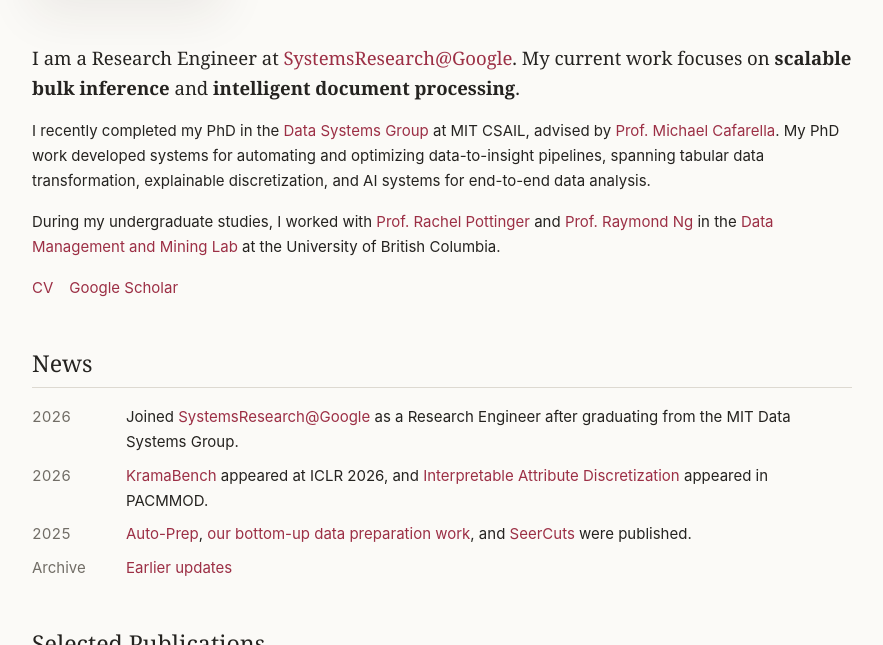
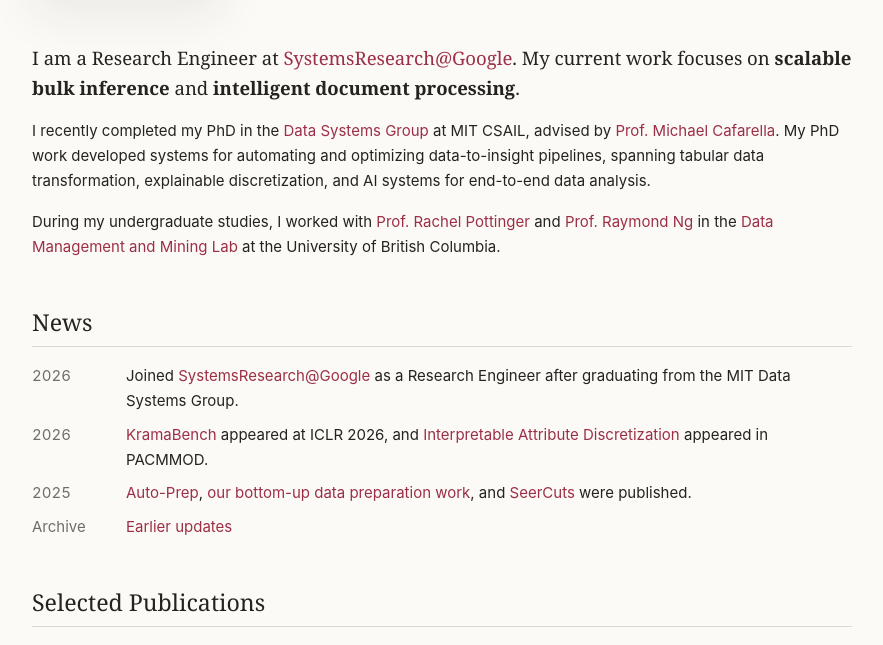
Before and after one commit to eugenielai/eugenielai.github.io, a Jekyll site: the page built from index.md, in a window 1280 px wide and 900 px high, cut to the strip 255-900 px from the top of the window. Shown: the whole strip, without its empty margins (198-1081 px from the left). Built offline with Jekyll 4.4.1, drawn with Linux system fonts in a browser that asks for light colours.

Commit message:
minor updates

```diff
--- a/index.md
+++ b/index.md
@@ -9,12 +9,6 @@ description: Eugenie Y. Lai is a Research Engineer at SystemsResearch@Google wor
 I recently completed my PhD in the [Data Systems Group](http://dsg.csail.mit.edu/) at MIT CSAIL, advised by [Prof. Michael Cafarella](https://scholar.google.com/citations?user=r1quzEkAAAAJ&hl=en). My PhD work developed systems for automating and optimizing data-to-insight pipelines, spanning tabular data transformation, explainable discretization, and AI systems for end-to-end data analysis.
 
 During my undergraduate studies, I worked with [Prof. Rachel Pottinger](https://www.cs.ubc.ca/~rap/) and [Prof. Raymond Ng](https://www.cs.ubc.ca/~rng/) in the [Data Management and Mining Lab](https://www.cs.ubc.ca/labs/db/research.php) at the University of British Columbia.
-
-<div class="link-row">
-  <a href="/docs/cvs/cv-eylai.pdf">CV</a>
-  <a href="https://scholar.google.com/citations?user=LVZoyz4AAAAJ&hl=en">Google Scholar</a>
-</div>
-
 
 ## News
 
```
Also changed, not shown: other parts of index.md (+1 -1 lines), README.md.
